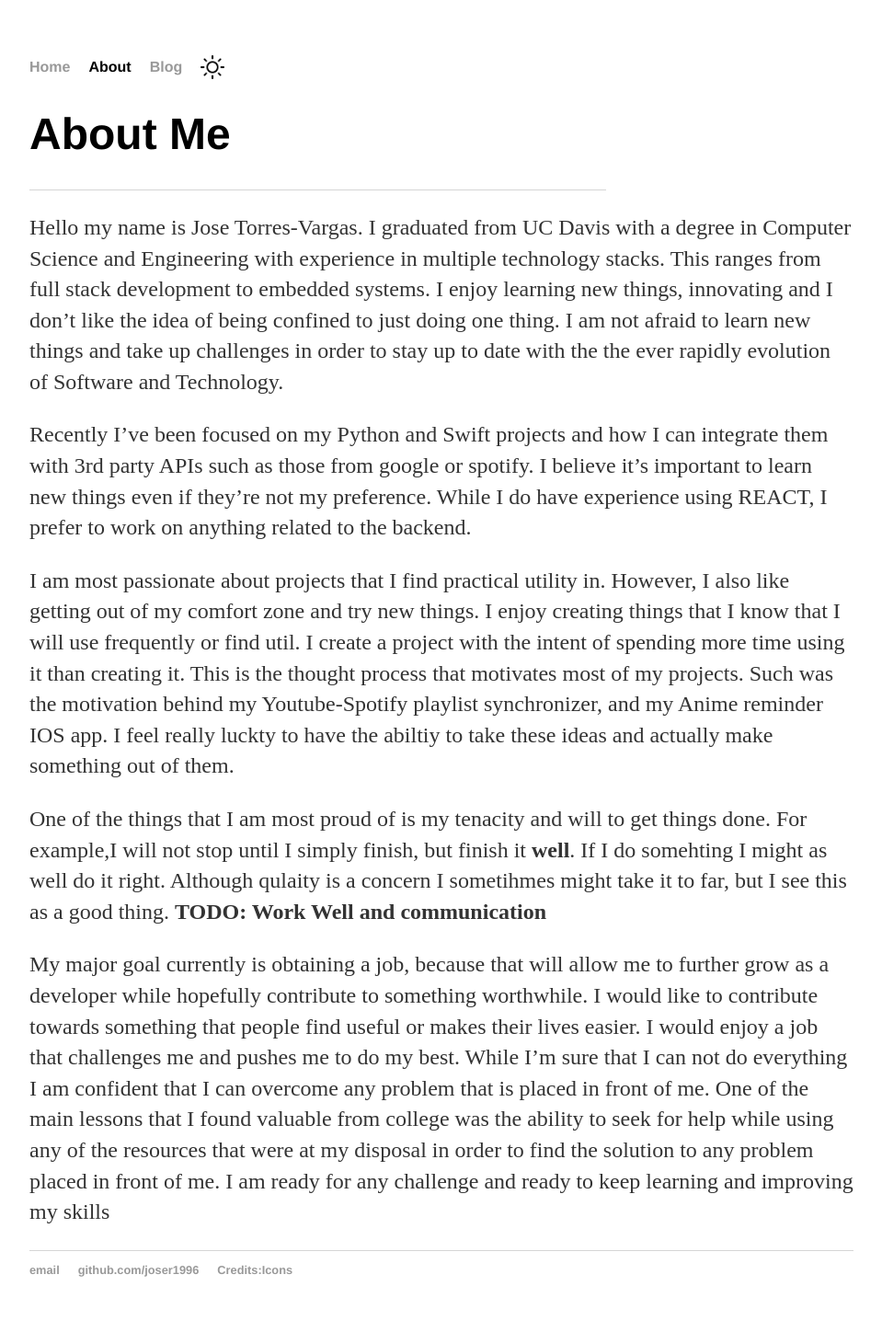
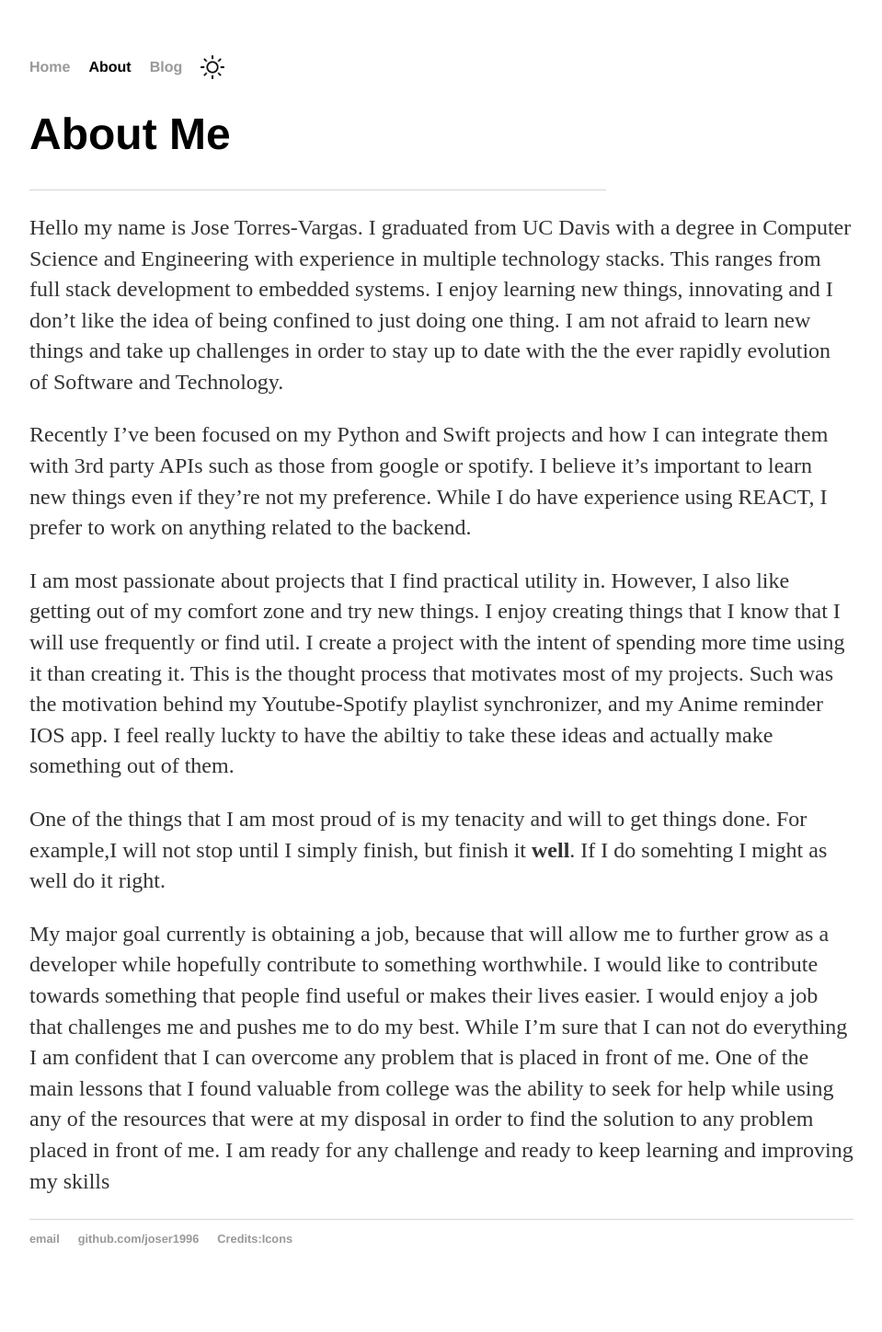
Before and after one commit to joser1996/joser1996.github.io, a Jekyll site: the page built from about.md, in a window 1280 px wide. Shown: the whole page at 92% size, without its empty margins (160-1119 px from the left). Built offline with Jekyll 4.4.1, drawn with Linux system fonts in a browser that asks for light colours; nearby versions of some CDN libraries; after the commit the page ends 1414 px from its top, so only the background shows below that.

Commit message:
Updated aboutMe.md

```diff
--- a/about.md
+++ b/about.md
@@ -30,8 +30,7 @@ something out of them.
 
 One of the things that I am most proud of is my tenacity and will to get things
 done. For example,I will not stop until I simply finish, but finish it **well**.
-If I do somehting I might as well do it right. Although qulaity is a concern I
-sometihmes might take it to far, but I see this as a good thing. **TODO: Work Well and communication**
+If I do somehting I might as well do it right.
 
 My major goal currently is obtaining a job, because that will allow me to
 further grow as a developer while hopefully contribute to something worthwhile.
```
